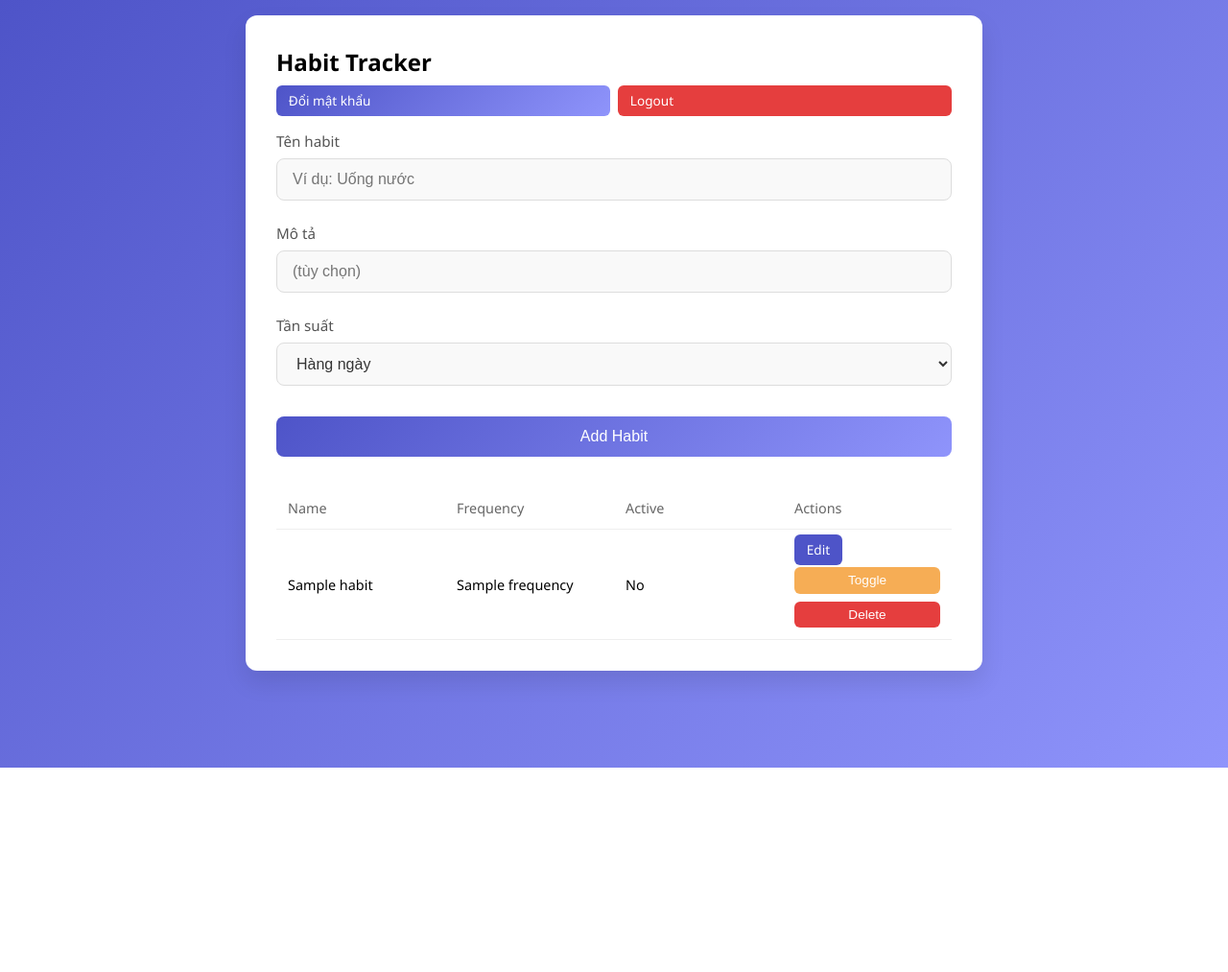
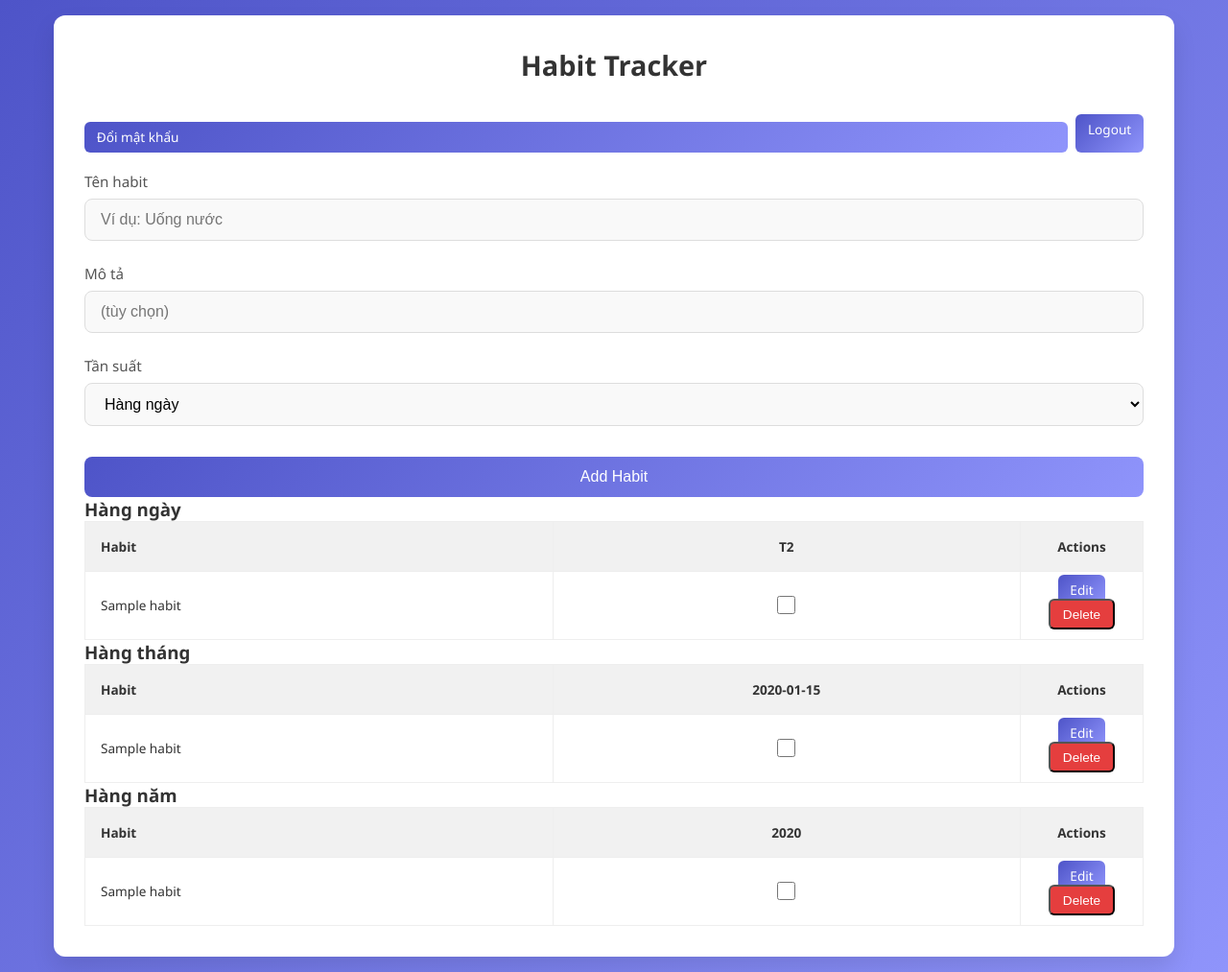
Before and after one commit to Sotatek-MinhNguyen24/Habit-Tracker-App, a FastAPI app: template app/templates/habits.html in a window 1280 px wide. Shown: the whole page at 96% size. Before the commit the page ends 800 px from the top, so only its background shows below. Run offline with FastAPI, Linux system fonts and the light colour scheme; the template is opened without the code that fills it: most values are stand-ins (such as "Sample title", 1, 10 or a date in 2020); parts of the project's set-up code (start-up, migrations or seed data) failed here and were passed over.

Commit message:
Update backend with checkbox

```diff
--- a/app/static/style.css
+++ b/app/static/style.css
@@ -11,6 +11,7 @@
   font-family: "Segoe UI", Roboto, sans-serif;
   background: linear-gradient(135deg, #4e54c8 0%, #8f94fb 100%);
   min-height: 100vh;
+  color: #333;
 }
 
 a {
@@ -31,13 +32,13 @@
 
 .container {
   width: 100%;
-  max-width: 800px;
+  max-width: 1200px;    /* Mở rộng từ 800px lên 960px */
   margin: auto;
   padding: 1rem;
 }
 
 .card {
-  background: #ffffff;
+  background: #fff;
   border-radius: 12px;
   box-shadow: 0 12px 24px rgba(0, 0, 0, 0.1);
   padding: 2rem;
@@ -50,7 +51,6 @@
 .title {
   font-size: 1.8rem;
   font-weight: 600;
-  color: #333;
   text-align: center;
   margin-bottom: 2rem;
 }
@@ -93,7 +93,6 @@
   width: 100%;
   padding: 0.75rem 1rem;
   font-size: 1rem;
-  color: #333;
   border: 1px solid #ddd;
   border-radius: 8px;
   background: #f9f9f9;
@@ -136,15 +135,23 @@
 
 .btn-delete {
   background: #e53e3e;
+  color: #fff;
 }
 
 .btn-toggle {
   background: #f6ad55;
+  color: #fff;
 }
 
 .btn-edit {
-  background: #4e54c8;
+  background: linear-gradient(135deg, #4e54c8 0%, #8f94fb 100%);
   color: #fff;
+  font-size: 0.85rem;
+  padding: 0.4rem 0.8rem;
+  border: none;
+  border-radius: 6px;
+  cursor: pointer;
+  transition: opacity 0.2s;
 }
 
 .btn-edit:hover {
@@ -193,16 +200,6 @@
   font-weight: 500;
 }
 
-.actions {
-  display: flex;
-  gap: 0.5rem;
-  align-items: center;
-}
-
-.inline-form {
-  display: inline;
-}
-
 /* -----------------------------------
    TOOLBAR (HABITS PAGE)
 ----------------------------------- */
@@ -213,21 +210,107 @@
   margin-bottom: 1.25rem;
 }
 
-/* -----------------------------------
-   TOP NAV (LOGIN STATE)
------------------------------------ */
-.top-nav {
-  position: absolute;
-  top: 1rem;
-  right: 1rem;
-  display: flex;
-  gap: 0.5rem;
+/* Đồng nhất nút Logout giống Đổi mật khẩu */
+.toolbar .btn-delete {
+  background: linear-gradient(135deg, #4e54c8 0%, #8f94fb 100%);
+  color: #fff;
 }
 
-.top-nav a {
-  padding: 0.4rem 0.8rem;
-  background: #e53e3e;
-  color: #fff;
-  border-radius: 6px;
+/* -----------------------------------
+   SHEET TABLES (Checklist)
+----------------------------------- */
+/* Cho phép scroll ngang */
+.sheet-container {
+  overflow-x: auto;
+  margin-top: 1.5rem;
+}
+
+.sheet {
+  width: 100%;
+  border-collapse: collapse;
+  table-layout: fixed;  /* Cố định cột */
+  min-width: 700px;
+}
+
+.sheet th,
+.sheet td {
+  border: 1px solid #eee;
+  padding: 1rem 0.75rem; /* Tăng padding để khỏi che nút */
+  text-align: center;
   font-size: 0.85rem;
+  vertical-align: middle;
+  white-space: nowrap;
+  overflow: hidden;
+  text-overflow: ellipsis;
 }
+
+.sheet thead th {
+  background: #f1f1f1;
+  font-weight: 600;
+  position: sticky;
+  top: 0;
+}
+
+.sheet tbody tr:nth-child(even) {
+  background: #fafafa;
+}
+
+.sheet tbody tr:hover {
+  background: #f5f5f5;
+}
+
+/* Checkbox */
+.sheet input[type="checkbox"] {
+  width: 1.2rem;
+  height: 1.2rem;
+  cursor: pointer;
+  accent-color: #4e54c8;
+  margin: 0 auto;
+  display: block;
+}
+
+/* Cột Actions cố định bên phải */
+.sheet th:last-child,
+.sheet td:last-child {
+  width: 8rem;        /* Chiều rộng cố định */
+  max-width: 8rem;
+  text-align: center;
+}
+
+.sheet td .actions {
+  display: flex;
+  flex-direction: column;
+  gap: 0.4rem;
+  align-items: center;
+  justify-content: center;
+}
+
+/* Nút trong Actions */
+.sheet td .actions a,
+.sheet td .actions button {
+  padding: 0.3rem 0.6rem;
+  font-size: 0.8rem;
+  width: 100%;
+  box-sizing: border-box;
+}
+/* -----------------------------------
+   CHO CỘT HABIT CO GIÃN THEO NỘI DUNG
+----------------------------------- */
+.sheet {
+  table-layout: fixed;  /* Cột khác dùng width cố định */
+}
+
+.sheet th:first-child,
+.sheet td:first-child {
+  width: auto;          /* Linh hoạt */
+  white-space: normal;  /* Cho phép xuống dòng */
+  word-wrap: break-word;
+  text-align: left;
+  padding: 1rem;        /* Padding rộng để đọc thoải mái */
+}
+
+/* Giảm padding cho các ô checkbox và header để dành không gian cho Habit */
+.sheet th:not(:first-child),
+.sheet td:not(:first-child) {
+  padding: 0.6rem 0.5rem;
+}
--- a/app/templates/habits.html
+++ b/app/templates/habits.html
@@ -1,65 +1,164 @@
 {% extends "base.html" %}
 {% block title %}My Habits{% endblock %}
 {% block content %}
-<h2>Habit Tracker</h2>
-  <div style="display:flex; justify-content: flex-end; margin-bottom: 1rem;">
-    <a href="/users/change-password" class="btn btn-sm" style="margin-right: .5rem; text-decoration: none;">
-      Đổi mật khẩu
-    </a>
-    <a href="/auth/logout" class="btn btn-sm btn-delete" style="text-decoration: none;">
-      Logout
-    </a>
+
+  <h2 class="title">Habit Tracker</h2>
+  <div class="toolbar">
+    <a href="/users/change-password" class="btn-sm btn">Đổi mật khẩu</a>
+    <a href="/auth/logout" class="btn-sm btn-delete">Logout</a>
   </div>
-<form method="post" action="/habits">
+
+  <!-- Form thêm mới -->
+  <form method="post" action="{{ request.url_for('add_habit_route') }}" class="form">
     <div class="form-group">
       <label for="name">Tên habit</label>
-    <input id="name" name="name" placeholder="Ví dụ: Uống nước" required>
+      <input id="name" name="name" placeholder="Ví dụ: Uống nước" required />
     </div>
     <div class="form-group">
       <label for="description">Mô tả</label>
-    <input id="description" name="description" placeholder="(tùy chọn)">
+      <input id="description" name="description" placeholder="(tùy chọn)" />
     </div>
     <div class="form-group">
       <label for="frequency">Tần suất</label>
       <select id="frequency" name="frequency">
         <option value="daily">Hàng ngày</option>
-      <option value="weekly">Hàng tuần</option>
         <option value="monthly">Hàng tháng</option>
+        <option value="yearly">Hàng năm</option>
       </select>
     </div>
     <button class="btn" type="submit">Add Habit</button>
   </form>
 
-{% if habits %}
-  <table class="table">
+<!-- BẢNG DAILY -->
+  {% if daily_habits %}
+    <h3>Hàng ngày</h3>
+    <table class="sheet">
       <thead>
         <tr>
-        <th>Name</th>
-        <th>Frequency</th>
-        <th>Active</th>
+          <th>Habit</th>
+          {% for d in header_daily %}
+            <th>{{ ["T2","T3","T4","T5","T6","T7","CN"][loop.index0] }}</th>
+          {% endfor %}
           <th>Actions</th>
         </tr>
       </thead>
       <tbody>
-      {% for h in habits %}
+        {% for ctx in daily_habits %}
           <tr>
-        <td>{{ h.name }}</td>
-        <td>{{ h.frequency }}</td>
-        <td>{{ "Yes" if h.active else "No" }}</td>
+            <td>{{ ctx.habit.name }}</td>
+            {% for d in header_daily %}
+              {% set key = d.isoformat() %}
               <td>
-          <a href="/habits/{{ h.id }}/edit" class="btn btn-sm btn-edit">Edit</a>
-          <form method="post" action="/habits/{{ h.id }}/toggle" style="display:inline;">
-            <button class="btn btn-sm btn-toggle" type="submit">Toggle</button>
+                <form method="post"
+                      action="{{ request.url_for('check_habit', habit_id=ctx.habit.id) }}">
+                  <input type="hidden" name="the_date" value="{{ key }}" />
+                  <input type="checkbox"
+                         {% if key in ctx.checked %}checked{% endif %}
+                         onchange="this.form.submit()" />
                 </form>
-          <form method="post" action="/habits/{{ h.id }}/delete" style="display:inline;">
-            <button class="btn btn-sm btn-delete" type="submit">Delete</button>
+              </td>
+            {% endfor %}
+            <td class="actions">
+              <a href="{{ request.url_for('edit_habit_page', habit_id=ctx.habit.id) }}"
+                 class="btn-edit btn-sm">Edit</a>
+              <form method="post"
+                    action="{{ request.url_for('delete_route', habit_id=ctx.habit.id) }}"
+                    class="inline-form">
+                <button class="btn-sm btn-delete" type="submit">Delete</button>
               </form>
             </td>
           </tr>
         {% endfor %}
       </tbody>
     </table>
-{% else %}
-  <p>Chưa có habit nào. Hãy thêm ngay!</p>
   {% endif %}
+
+  <!-- BẢNG MONTHLY -->
+  {% if monthly_habits %}
+    <h3>Hàng tháng</h3>
+    <table class="sheet">
+      <thead>
+        <tr>
+          <th>Habit</th>
+          {% for d in header_monthly %}
+            <th>{{ d.strftime("%b") }}</th>
+          {% endfor %}
+          <th>Actions</th>
+        </tr>
+      </thead>
+      <tbody>
+        {% for ctx in monthly_habits %}
+          <tr>
+            <td>{{ ctx.habit.name }}</td>
+            {% for d in header_monthly %}
+              {% set key = d.isoformat() %}
+              <td>
+                <form method="post"
+                      action="{{ request.url_for('check_habit', habit_id=ctx.habit.id) }}">
+                  <input type="hidden" name="the_date" value="{{ key }}" />
+                  <input type="checkbox"
+                         {% if key in ctx.checked %}checked{% endif %}
+                         onchange="this.form.submit()" />
+                </form>
+              </td>
+            {% endfor %}
+             <td class="actions">
+              <a href="{{ request.url_for('edit_habit_page', habit_id=ctx.habit.id) }}"
+                 class="btn-edit btn-sm">Edit</a>
+              <form method="post"
+                    action="{{ request.url_for('delete_route', habit_id=ctx.habit.id) }}"
+                    class="inline-form">
+                <button class="btn-sm btn-delete" type="submit">Delete</button>
+              </form>
+            </td>
+          </tr>
+        {% endfor %}
+      </tbody>
+    </table>
+  {% endif %}
+
+  <!-- BẢNG YEARLY -->
+  {% if yearly_habits %}
+    <h3>Hàng năm</h3>
+    <table class="sheet">
+      <thead>
+        <tr>
+          <th>Habit</th>
+          {% for d in header_yearly %}
+            <th>{{ d.year }}</th>
+          {% endfor %}
+          <th>Actions</th>
+        </tr>
+      </thead>
+      <tbody>
+        {% for ctx in yearly_habits %}
+          <tr>
+            <td>{{ ctx.habit.name }}</td>
+            {% for d in header_yearly %}
+              {% set key = d.isoformat() %}
+              <td>
+                <form method="post"
+                      action="{{ request.url_for('check_habit', habit_id=ctx.habit.id) }}">
+                  <input type="hidden" name="the_date" value="{{ key }}" />
+                  <input type="checkbox"
+                         {% if key in ctx.checked %}checked{% endif %}
+                         onchange="this.form.submit()" />
+                </form>
+              </td>
+            {% endfor %}
+             <td class="actions">
+              <a href="{{ request.url_for('edit_habit_page', habit_id=ctx.habit.id) }}"
+                 class="btn-edit btn-sm">Edit</a>
+              <form method="post"
+                    action="{{ request.url_for('delete_route', habit_id=ctx.habit.id) }}"
+                    class="inline-form">
+                <button class="btn-sm btn-delete" type="submit">Delete</button>
+              </form>
+            </td>
+          </tr>
+        {% endfor %}
+      </tbody>
+    </table>
+  {% endif %}
+
 {% endblock %}
```
Also changed, not shown: app/features/habits/models.py (+10 -1 lines), app/features/habits/routers.py (+134 -61 lines), app/features/habits/services.py (+16 -1 lines), app/features/utils/periods.py (added, +20 -0 lines). Lines whose indentation alone changed are shown as unchanged.
